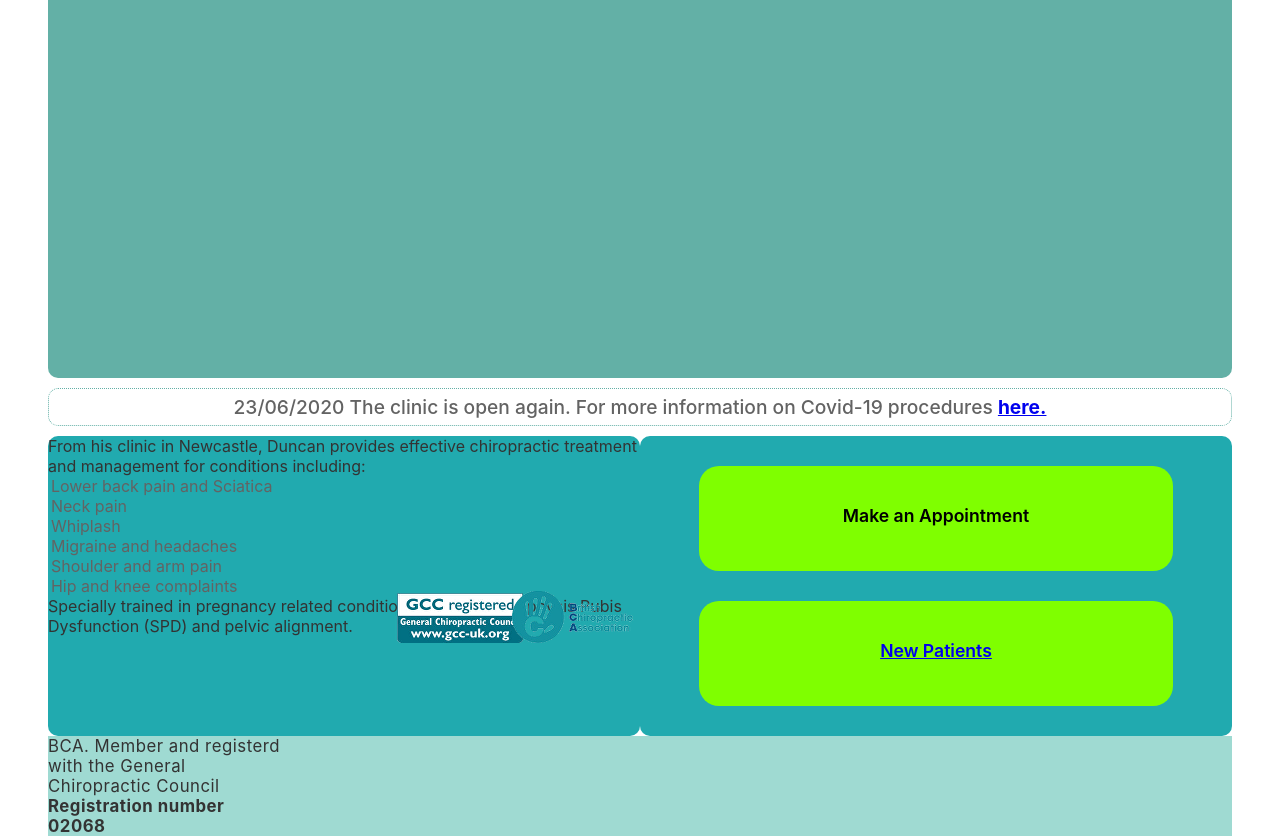
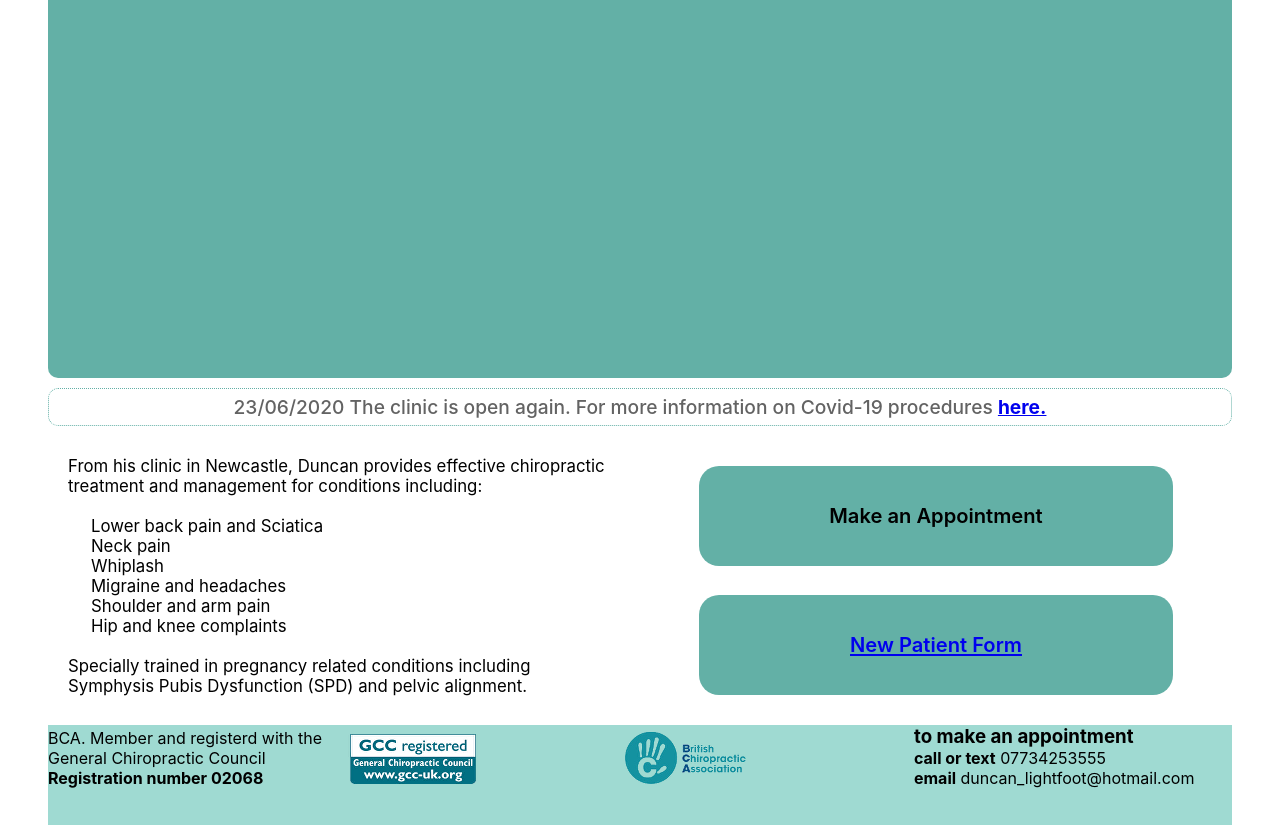
Before and after one commit to DavidHearl/chiropractic-website, a plain HTML site: page index.html in a window 1280 px wide. Shown: the part 97-933 px from the top of the page. Drawn offline with Linux system fonts and the light colour scheme.

Commit message:
fixed issues with index divs, added divs to footer

```diff
--- a/assets/css/style.css
+++ b/assets/css/style.css
@@ -64,74 +64,55 @@ nav{
 }
 .home-content{
     display: inline-block;
-    background-color: rgb(33, 170, 175);
     width: 50%;
-    height: 300px;
+    height: 100%;
     border-radius: 10px;
+    font-size: 105%;
 }
 #text-block{
     float: left;
 }
+p{margin: 20px;}
+div > ul > li{margin-left: 40px;}
 #make-appointment, #patient-form{
-    font-size: 110%;
+    font-size: 120%;
     font-weight: 600;
     width: 80%;
-    height: 35%;
-    margin: 30px auto;
-    background-color: chartreuse;
+    height: 40%;
+    margin: 5% auto;
+    background-color: #63b0a6;
     border-radius: 20px;
     text-align: center;
     vertical-align: middle;
     line-height: 100px;
 }
-
-
-
-div > ul{
-    margin-left: 50px;
-    color: #636363;
+#make-appointment a:hover, #patient-form a:hover{
+    background-color:rgba(99,176,166,0.5);
+    padding: 20px 28px;
+    border-radius: 5px;
 }
 footer{
-    /*position: fixed;*/
-    bottom: 0px;
     width: 100%;
-    /*margin-left: 10%;*/
     height: 100px;
     background-color: #9fdad2;
 }
+footer div{
+    display: inline-block;
+    width: 24%;
+}
 footer p{
-    width:20%;
-    font-size: 105%;
-    letter-spacing: 0.5px;
-    border-radius: 10px;
+    margin: 0;
 }
-#gcc{
-    position: absolute;
-    left: 30%;
-    bottom:60px;
-}
-#bca{
-    position: absolute;
-    left: 40%;
-    bottom: 60px;
+
+
+.left-column, .right-column{
+    width: 45%;
+    display: inline-block;
 }
 h2{
     font-size:110%;
     color: #63b0a6;
-    /*margin-top: 10px;*/
-    /*padding:5px;*/
 }
-p{
-    color:#333333;
-}
-section{
-    margin: 10px 12%;
-}
-.left-column, .right-column{
-    width: 45%;
-    display: inline-block;
-}
-
 
 
 /*Form*/
--- a/index.html
+++ b/index.html
@@ -42,15 +42,24 @@
             </div>
             <div class="home-content">
                 <div id="make-appointment"><a>Make an Appointment</a></div>
-                <div id="patient-form"><a href="new-patient-form.html" target="_blank">New Patients</a></div>
+                <div id="patient-form"><a href="new-patient-form.html" target="_blank">New Patient Form</a></div>
             </div>
         </main>
 
         <footer>
             <div>
-                <p>BCA. Member and registerd with the General Chiropractic Council <strong>Registration number 02068</strong> </p>
+                <p>BCA. Member and registerd with the General Chiropractic Council <strong>Registration number 02068</strong></p>
+            </div>
+            <div>
                 <img id="gcc" src="assets/images/gcc-registered.png" class="footer-img">
+            </div>
+            <div>
                 <img id="bca" src="assets/images/bca-registered.png" class="footer-img">
+            </div>
+            <div>
+                <h3>to make an appointment</h3>
+                <p><strong>call or text</strong> 07734253555</p>
+                <p><strong>email</strong> duncan_lightfoot@hotmail.com</p>
             </div>
         </footer>
     </div>
```
